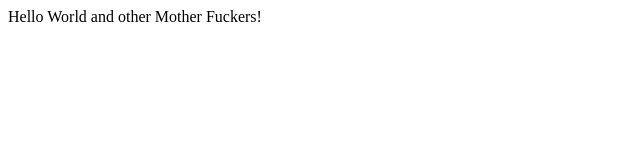
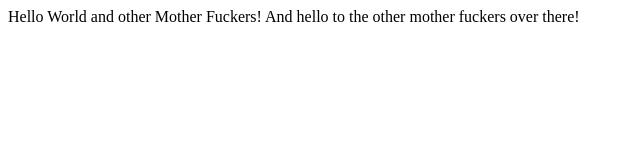
Before and after one commit to kchanin/lecture0, a plain HTML site: page hello.html in a window 1280 px wide. Shown: the whole page, without its empty margins (0-640 px from the left). Drawn offline with Linux system fonts and the light colour scheme.

Commit message:
Update hello.html

```diff
--- a/hello.html
+++ b/hello.html
@@ -5,5 +5,6 @@
   </head>
   <body>
     Hello World and other Mother Fuckers!
+    And hello to the other mother fuckers over there!
   </body>
 </html>
```
